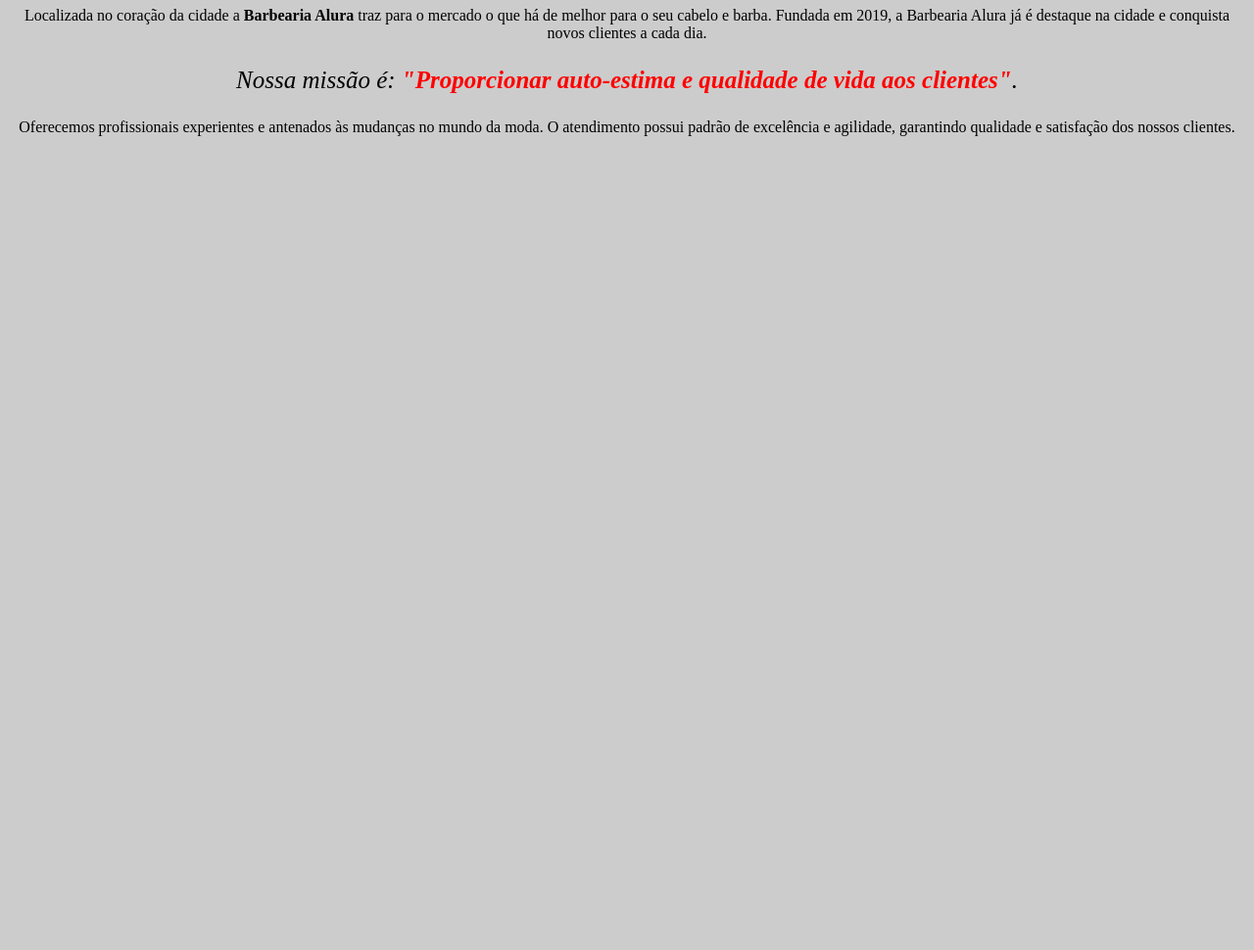
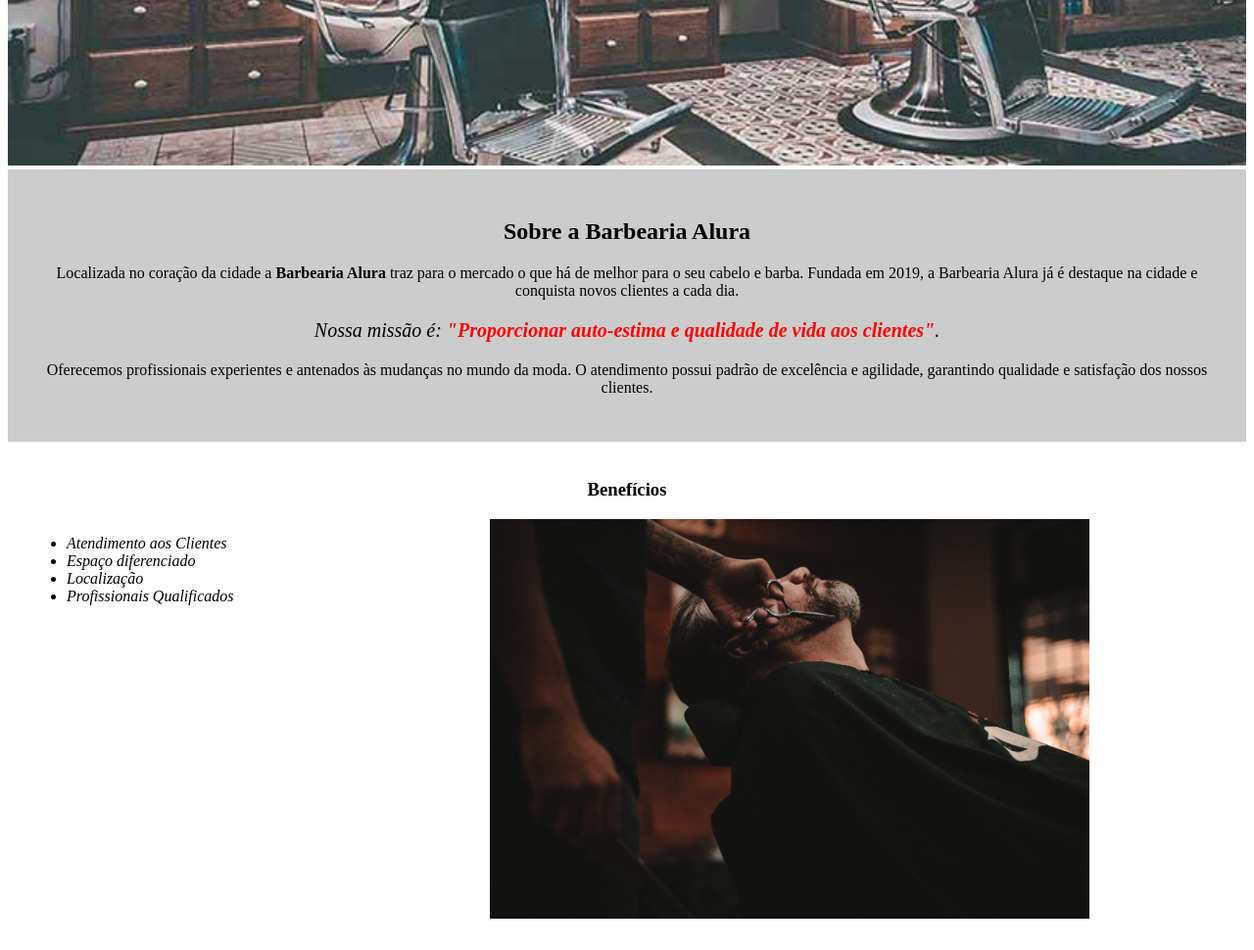
Before and after one commit to bruno-holanda15/Alura-HTML-CSS, a plain HTML site: page index.html in a window 1280 px wide. Shown: the part 385-1355 px from the top of the page at 98% size. Before the commit the page ends 800 px from the top, so only its background shows below. Drawn offline with Linux system fonts and the light colour scheme.

Commit message:
continuação part 2

```diff
--- a/index.html
+++ b/index.html
@@ -1,22 +1,37 @@
 <!DOCTYPE html>
-
 <html lang="pt-br">
-    <!-- //informações que passamos para o navegador fica no head -->
 	<head>
 		<meta charset="UTF-8">
-        <title>Barbearia Alura </title>
+		<title>Barbearia Alura</title>
 		<link rel="stylesheet" href="style.css">
 	</head>
-    <!-- informações que queremos mostrar na página ficam no body -->
+
 	<body>
-        <img src="img/banner.jpg" alt="">
-        <h1>Sobre a Barbearia Alura</h1>
+		<header>
+			<h1 class="titulo-principal">Barbearia Alura</h1>
+		</header>
+		<img id="banner" src="banner.jpg">
+		<div class="principal">
+			<h2 class="titulo-centralizado">Sobre a Barbearia Alura</h2>
 
 			<p>Localizada no coração da cidade a <strong>Barbearia Alura</strong> traz para o mercado o que há de melhor para o seu cabelo e barba. Fundada em 2019, a Barbearia Alura já é destaque na cidade e conquista novos clientes a cada dia.</p>
 
-        <p id="missao"><em>Nossa missão é: <strong>"Proporcionar auto-estima e qualidade de vida aos clientes"</strong>.</em></p s>
+			<p id="missao"><em>Nossa missão é: <strong>"Proporcionar auto-estima e qualidade de vida aos clientes"</strong>.</em></p>
 
 			<p>Oferecemos profissionais experientes e antenados às mudanças no mundo da moda. O atendimento possui padrão de excelência e agilidade, garantindo qualidade e satisfação dos nossos clientes.</p>
+		</div>
+
+		<div class="beneficios">
+			<h3 class="titulo-centralizado">Benefícios</h3>
+
+			<ul>
+				<li class="itens">Atendimento aos Clientes</li>
+				<li class="itens">Espaço diferenciado</li>
+				<li class="itens">Localização</li>
+				<li class="itens">Profissionais Qualificados</li>
+			</ul>
+
+			<img src="beneficios.jpg" class="imagembeneficios">
+		</div>
 	</body>
-
 </html>
--- a/style.css
+++ b/style.css
@@ -1,16 +1,48 @@
-body{
-    background-color: #CCCCCC;
-
+#banner {
+	width:100%;
 }
 
-p,h1 {
-    text-align: center;
+.principal{
+	background: #CCCCCC;
+	padding: 30px;
 }
 
-em strong{
-    color:red;
+.titulo-principal {
+	padding-left: 20px;
 }
 
-#missao{
-    font-size: 25px;
+.titulo-centralizado {
+	text-align: center
 }
+
+p {
+	text-align: center;
+}
+
+#missao {
+	font-size: 20px
+}
+
+em strong {
+	color: #FF0000;
+}
+
+.itens {
+	font-style: italic
+}
+
+.beneficios {
+	background: #FFFFFF;
+	padding: 20px;
+}
+
+ul {
+	display: inline-block;
+	vertical-align: top;
+	width: 20%;
+	margin-right: 15%;
+}
+
+.imagembeneficios {
+	width: 50%;
+}
```
Also changed, not shown: banner.jpg (renamed from img/banner.jpg), beneficios.jpg (added), 1 other file. Lines whose indentation alone changed are shown as unchanged.
